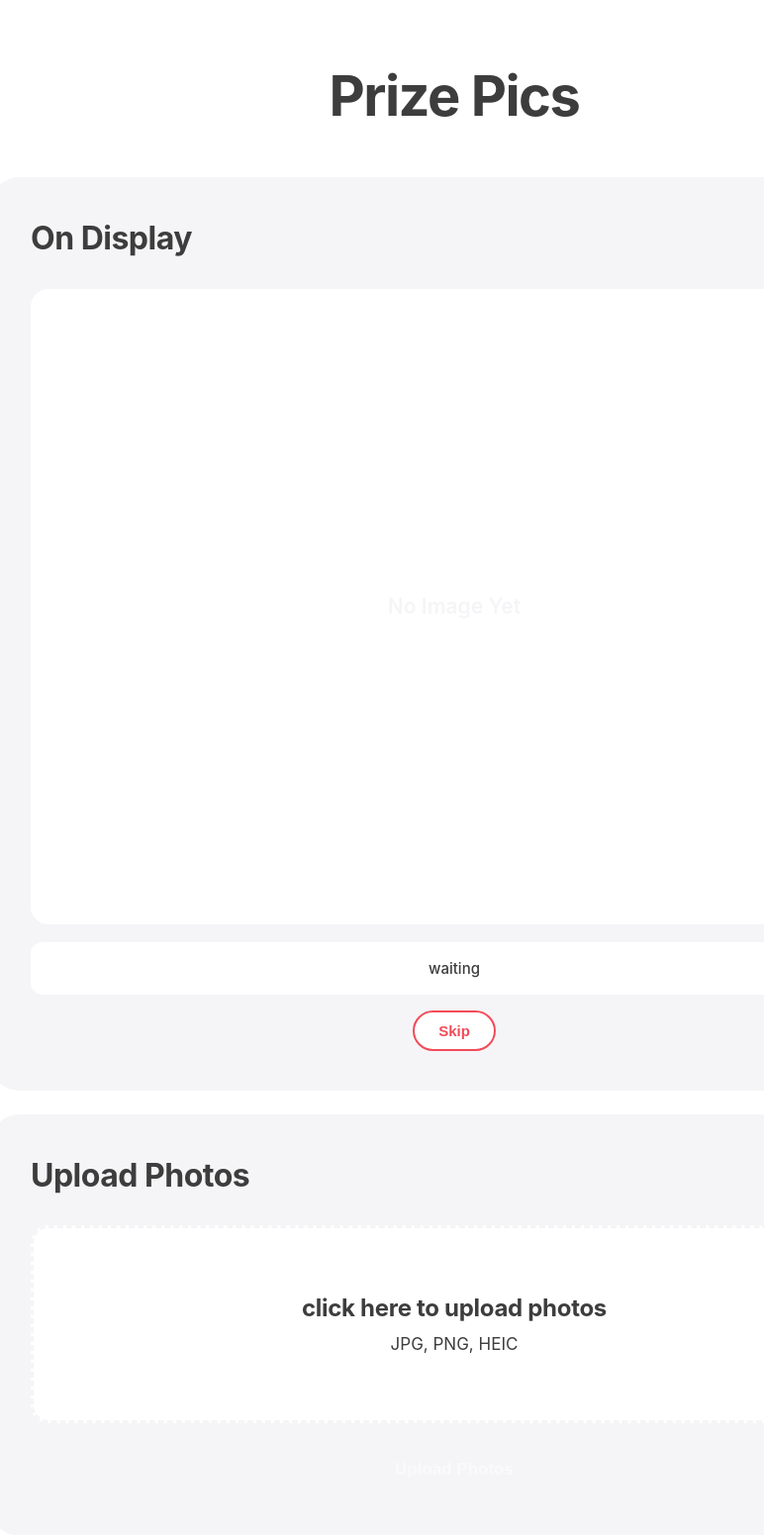
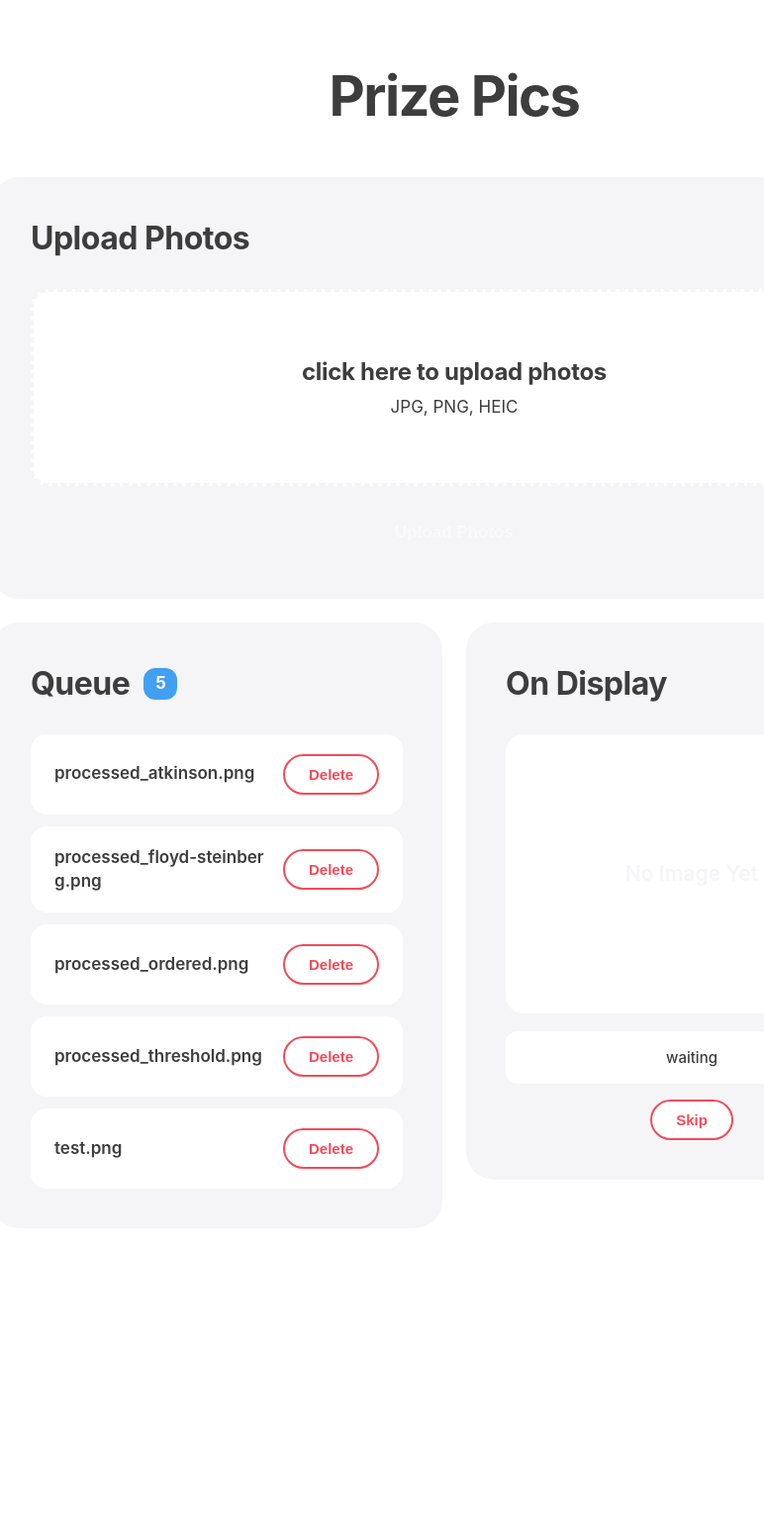
Before and after one commit to mathisfun2048/prize-pics, a Flask app: page / in a window 1280 px wide. Shown: the top 1551 px of the page at 99% size, without its empty margins (181-953 px from the left). After the commit the page ends 1181 px from the top, so only its background shows below. Run offline with Flask 3, Linux system fonts and the light colour scheme.

Commit message:
stuff prob

```diff
--- a/src/templates/upload.html
+++ b/src/templates/upload.html
@@ -337,6 +337,36 @@
             font-size: 21px;
             font-weight: 600;
         }
+
+        .two-col {
+            display: grid;
+            grid-template-columns: 1fr 1fr;
+            gap: 24px;
+            align-items: start;
+        }
+
+        .queue-card {
+            display: flex;
+            flex-direction: column;
+        }
+
+        .queue-scroll {
+            overflow-y: auto;
+            max-height: 480px;
+            display: flex;
+            flex-direction: column;
+            gap: 0;
+        }
+
+        .queue-scroll .image-item:last-child {
+            margin-bottom: 0;
+        }
+
+        @media (max-width: 640px) {
+            .two-col {
+                grid-template-columns: 1fr;
+            }
+        }
     </style>
 
 </head>
@@ -355,34 +385,6 @@
                 {% endfor %}
             {% endif %}
         {% endwith %}
-
-        <div class = "card">
-            <div class = "card-title">On Display</div>
-
-            <div class = "image-preview-container">
-                {% if current_image %}
-                    <img src = "/current-image?t={{ range(1, 1000000) | random}}"
-                        alt = "on display"
-                        class = "image-preview"
-                        id = "current-image-preview">
-
-                {% else %}
-                    <div class = "no-image">
-                        <div> No Image Yet</div>
-                    </div>
-                {% endif %}
-            </div>
-
-            <div class = "current-image-name">
-                {{ current_image if current_image else "waiting"}}
-            </div>
-
-            <div style = "margin-top: 16px; text-align: center;">
-                <form method = "POST" action = "/skip">
-                    <button type = "submit" class = "btn btn-danger">Skip</button>
-                </form>
-            </div>
-        </div>
 
         <div class = "card">
             <div class = "card-title"> Upload Photos</div>
@@ -407,6 +409,14 @@
             </form>
         </div>
 
+        <div class = "two-col">
+            <!-- Left: Queue -->
+            <div class = "card queue-card">
+                <div class = "card-title">
+                    Queue
+                    <span class = "badge">{{ images | length }}</span>
+                </div>
+                <div class = "queue-scroll">
                     {% if images %}
                         {% for image in images %}
                         <div class = "image-item {% if image == current_image %}current{% endif %}">
@@ -418,13 +428,43 @@
                                 <button class = "btn btn-danger" type = "button"> Delete</button>
                             </a>
                         </div>
-
                         {% endfor %}
                     {% else %}
                         <div class = "empty-state">
                             <p> no photos uploaded yet</p>
                         </div>
                     {% endif %}
+                </div>
+            </div>
+
+            <!-- Right: Live Preview + Skip -->
+            <div class = "card">
+                <div class = "card-title">On Display</div>
+
+                <div class = "image-preview-container">
+                    {% if current_image %}
+                        <img src = "/current-image?t={{ range(1, 1000000) | random}}"
+                            alt = "on display"
+                            class = "image-preview"
+                            id = "current-image-preview">
+                    {% else %}
+                        <div class = "no-image">
+                            <div> No Image Yet</div>
+                        </div>
+                    {% endif %}
+                </div>
+
+                <div class = "current-image-name">
+                    {{ current_image if current_image else "waiting"}}
+                </div>
+
+                <div style = "margin-top: 16px; text-align: center;">
+                    <form method = "POST" action = "/skip">
+                        <button type = "submit" class = "btn btn-danger">Skip</button>
+                    </form>
+                </div>
+            </div>
+        </div>
 
 
 
```
Lines whose indentation alone changed are shown as unchanged.
